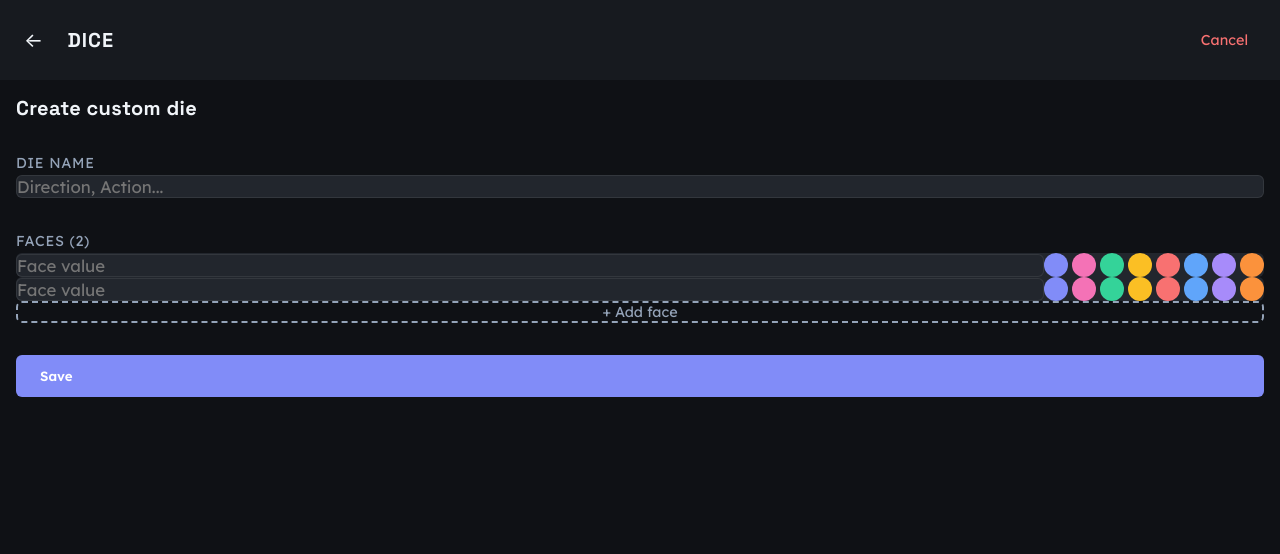
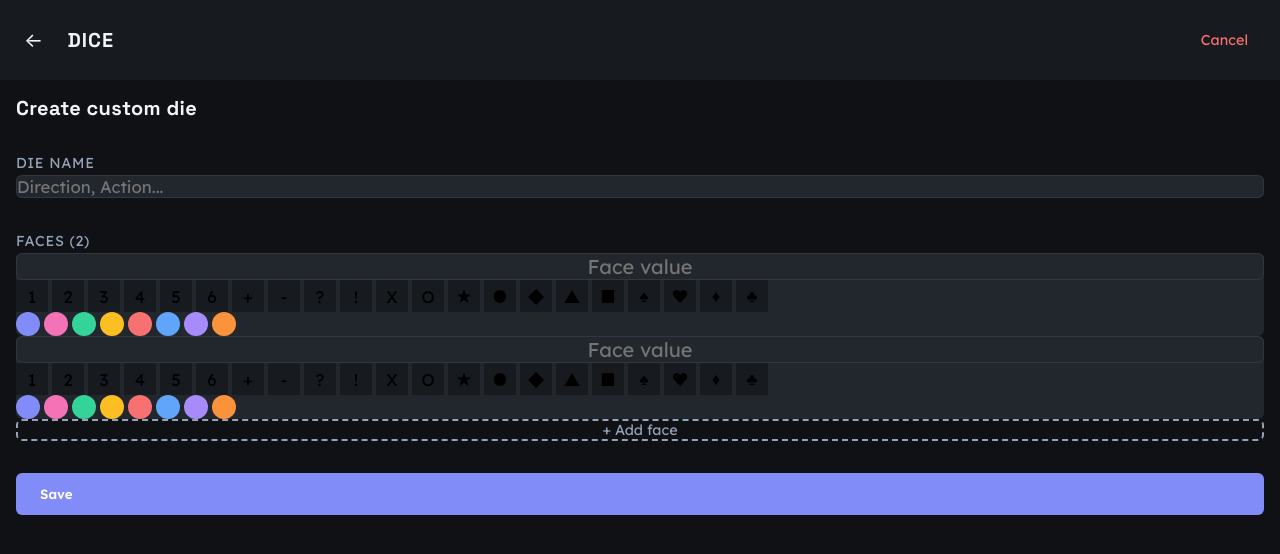
Before and after one commit to techmefr/GamePal, a Nuxt app: page /dice in a window 1280 px wide. Both pictures are taken after a click on the button "Create custom die". Shown: the top 554 px of the page. Built offline with nearby package versions, Linux system fonts and the light colour scheme.

Commit message:
feat(dice): add emoji and symbol picker for custom die faces

```diff
--- a/app/pages/dice.vue
+++ b/app/pages/dice.vue
@@ -5,6 +5,11 @@ const { t } = useI18n()
 
 const DICE_TYPES = [3, 4, 6, 8, 10, 12, 20, 100]
 const FACE_COLORS = ['#818cf8', '#f472b6', '#34d399', '#fbbf24', '#f87171', '#60a5fa', '#a78bfa', '#fb923c']
+const FACE_EMOJIS = [
+   '1', '2', '3', '4', '5', '6',
+   '+', '-', '?', '!', 'X', 'O',
+   '★', '●', '◆', '▲', '■', '♠', '♥', '♦', '♣'
+]
 
 type ViewMode = 'roll' | 'presets' | 'createCustom' | 'createPreset'
 
@@ -119,6 +124,10 @@ function removeFaceFromCustomDie(index: number): void {
 
 function setFaceColor(index: number, color: string | null): void {
    newCustomDie.value.faces[index].color = color
+}
+
+function setFaceEmoji(index: number, emoji: string): void {
+   newCustomDie.value.faces[index].value = emoji
 }
 
 function saveCustomDie(): void {
@@ -488,12 +497,32 @@ function cancelForm(): void {
                <label class="form-label">{{ t('dice.faces') }} ({{ newCustomDie.faces.length }})</label>
                <div class="faces-list">
                   <div v-for="(face, index) in newCustomDie.faces" :key="index" class="face-item">
+                     <div class="face-item__main">
                         <input
                            v-model="face.value"
                            type="text"
                            class="form-input face-item__input"
                            :placeholder="t('dice.faceValue')"
                         />
+                        <button
+                           v-if="newCustomDie.faces.length > 2"
+                           class="face-item__remove"
+                           @click="removeFaceFromCustomDie(index)"
+                        >
+                           ×
+                        </button>
+                     </div>
+                     <div class="face-item__emojis">
+                        <button
+                           v-for="emoji in FACE_EMOJIS"
+                           :key="emoji"
+                           class="face-item__emoji"
+                           :class="{ 'face-item__emoji--active': face.value === emoji }"
+                           @click="setFaceEmoji(index, emoji)"
+                        >
+                           {{ emoji }}
+                        </button>
+                     </div>
                      <div class="face-item__colors">
                         <button
                            v-for="color in FACE_COLORS"
@@ -504,13 +533,6 @@ function cancelForm(): void {
                            @click="setFaceColor(index, face.color === color ? null : color)"
                         ></button>
                      </div>
-                     <button
-                        v-if="newCustomDie.faces.length > 2"
-                        class="face-item__remove"
-                        @click="removeFaceFromCustomDie(index)"
-                     >
-                        ×
-                     </button>
                   </div>
                </div>
                <button class="add-face-btn" @click="addFaceToCustomDie">
@@ -971,20 +993,57 @@ function cancelForm(): void {
 
 .face-item {
    display: flex;
-   align-items: center;
+   flex-direction: column;
    gap: var(--gap-sm);
    padding: var(--gap-sm);
    background: var(--surface);
    border-radius: var(--radius-sm);
 }
 
+.face-item__main {
+   display: flex;
+   align-items: center;
+   gap: var(--gap-sm);
+}
+
 .face-item__input {
    flex: 1;
    min-width: 0;
+   font-size: var(--text-lg);
+   text-align: center;
+}
+
+.face-item__emojis {
+   display: flex;
+   flex-wrap: wrap;
+   gap: 4px;
+}
+
+.face-item__emoji {
+   width: 32px;
+   height: 32px;
+   border-radius: var(--radius-xs);
+   background: var(--bg-secondary);
+   font-size: var(--text-base);
+   display: flex;
+   align-items: center;
+   justify-content: center;
+   transition: all var(--transition-fast);
+}
+
+.face-item__emoji:hover {
+   background: var(--accent-primary);
+   color: #ffffff;
+}
+
+.face-item__emoji--active {
+   background: var(--accent-primary);
+   color: #ffffff;
 }
 
 .face-item__colors {
    display: flex;
+   flex-wrap: wrap;
    gap: 4px;
 }
 
```
Lines whose indentation alone changed are shown as unchanged.
